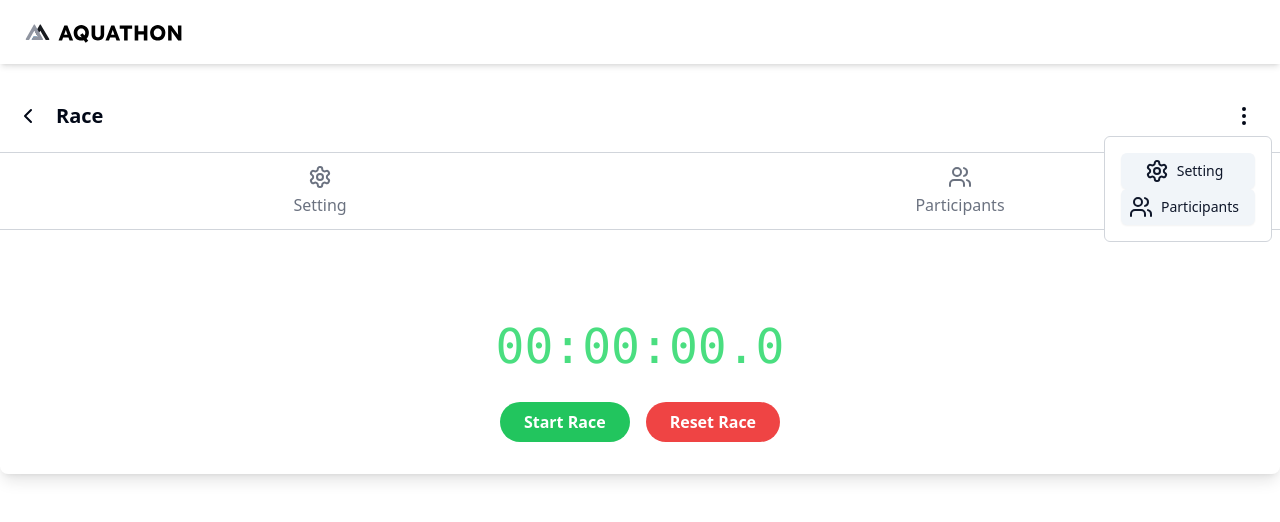
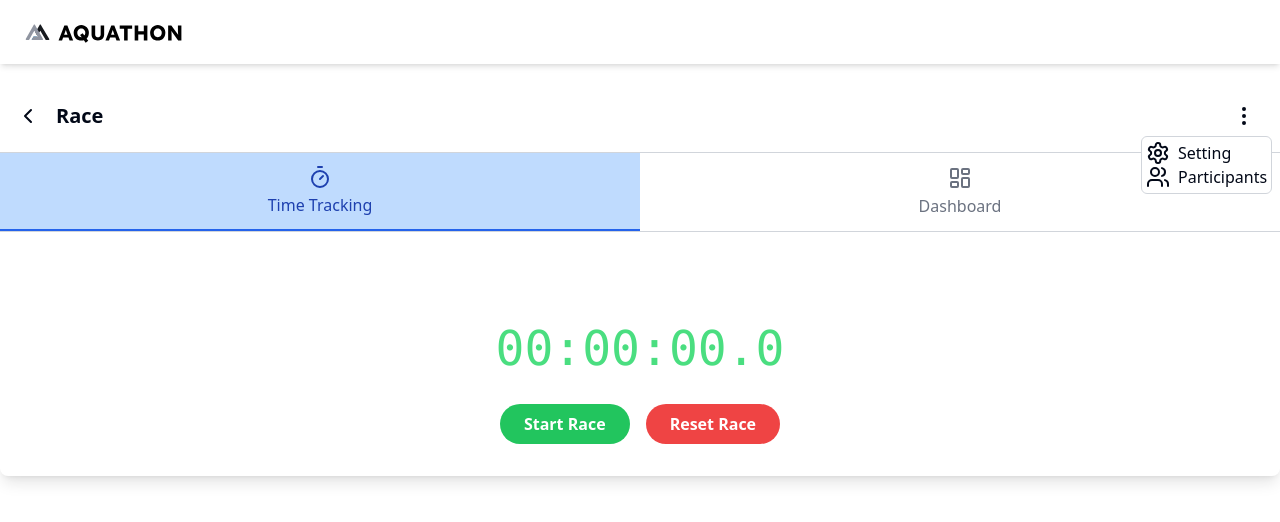
Before and after one commit to ronanpnc/AQUATHON-APP, a Next.js app in the folder aquathon_frontend/: page /races/1 in a window 1280 px wide. Both pictures are taken after a click on the button 1244 px from the left and 116 px from the top of the page. Shown: the top 522 px of the page. Built offline with nearby package versions, Linux system fonts and the light colour scheme; no server answers.

Commit message:
refactor: update label orders (AA-102)

```diff
--- a/aquathon_frontend/src/components/layouts/RaceTab.tsx
+++ b/aquathon_frontend/src/components/layouts/RaceTab.tsx
@@ -4,8 +4,6 @@ import { Popover, PopoverContent, PopoverTrigger } from '@radix-ui/react-popover
 import { ChevronLeft, EllipsisVertical, LayoutDashboard, Settings, Timer, Users } from 'lucide-react';
 import Head from 'next/head';
 import React, { useState } from 'react';
-
-import { Button } from '../ui/button';
 
 // Define tab type
 type Tab = {
@@ -32,7 +30,7 @@ export function RaceTab() {
       </Head>
       <div className='flex flex-col'>
         <Header />
-        <TabNavigation tabs={tabs.slice(-2)} activeTab={activeTab} setActiveTab={setActiveTab} />
+        <TabNavigation tabs={tabs.slice(0, 2)} activeTab={activeTab} setActiveTab={setActiveTab} />
       </div>
     </>
   );
@@ -69,16 +67,12 @@ function MoreButton() {
         </button>
       </PopoverTrigger>
       <PopoverContent className='border border-gray-300 bg-white rounded-md -translate-x-2'>
-        <div className='p-4'>
+        <div className='p-1'>
           {tabs.slice(-2).map((tab) => (
-            <Button
-              variant='secondary'
-              key={tab.id}
-              className='flex items-center w-full text-left p-2 hover:bg-gray-100'
-            >
+            <div key={tab.id} className='flex items-center'>
               {tab.Icon}
-              <p className='m-2'>{tab.label}</p>
-            </Button>
+              <p className='ml-2'>{tab.label}</p>
+            </div>
           ))}
         </div>
       </PopoverContent>
```
